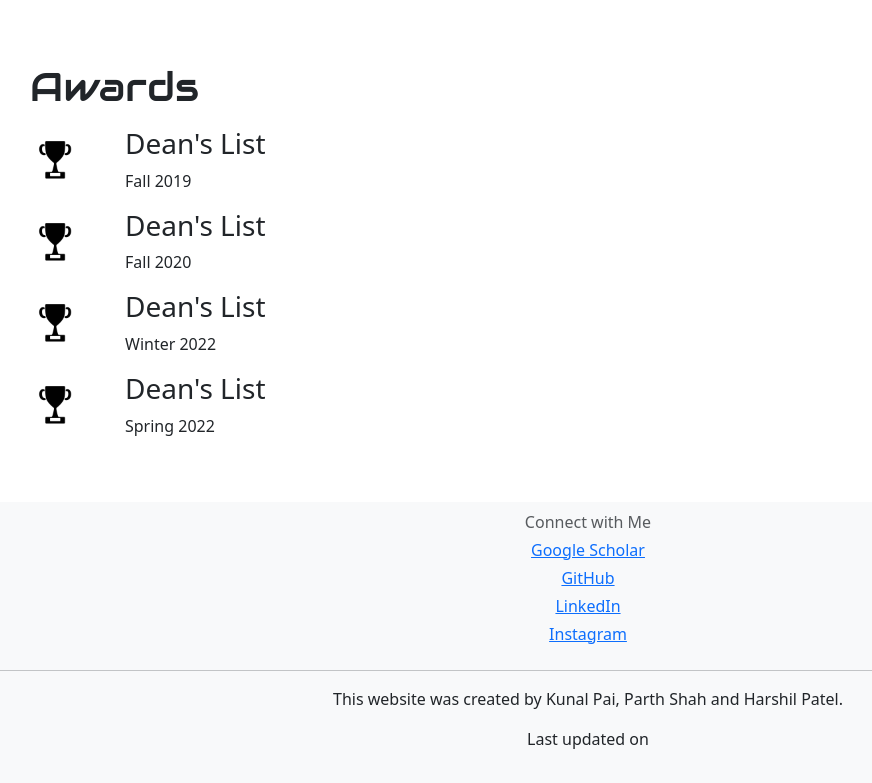
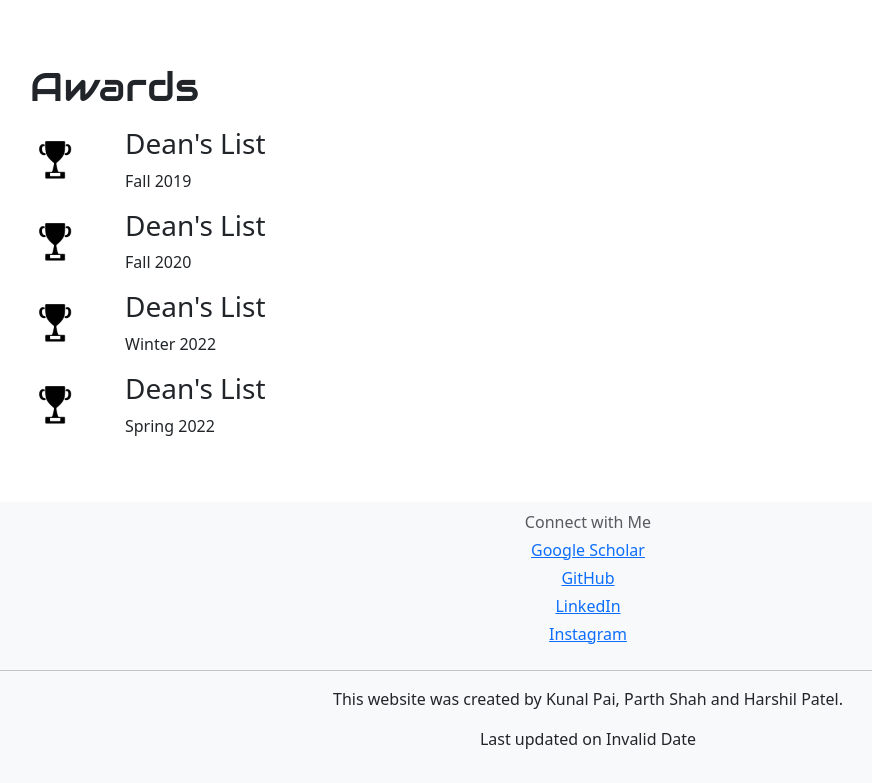
Before and after one commit to kunpai/my-website, a Next.js app: page / in a window 1280 px wide. Shown: the part 5081-5864 px from the top of the page, without its empty margins (52-924 px from the left). Built offline with nearby package versions, Linux system fonts and the light colour scheme.

Commit message:
Adjusts to user's local time
Co-authored-by: Parth Shah <helloparthshah@gmail.com>

```diff
--- a/components/footer.js
+++ b/components/footer.js
@@ -13,7 +13,9 @@ export default function Footer() {
   const [lastUpdated, setLastUpdated] = useState("");
 
   useEffect(() => {
-    setLastUpdated(process.env.LAST_UPDATED);
+    const date = new Date(process.env.LAST_UPDATED);
+    const options = { year: 'numeric', month: 'long', day: 'numeric', hour: 'numeric', minute: 'numeric', second: 'numeric' };
+    setLastUpdated(date.toLocaleDateString(undefined, options));
   }, []);
 
   return (
```
